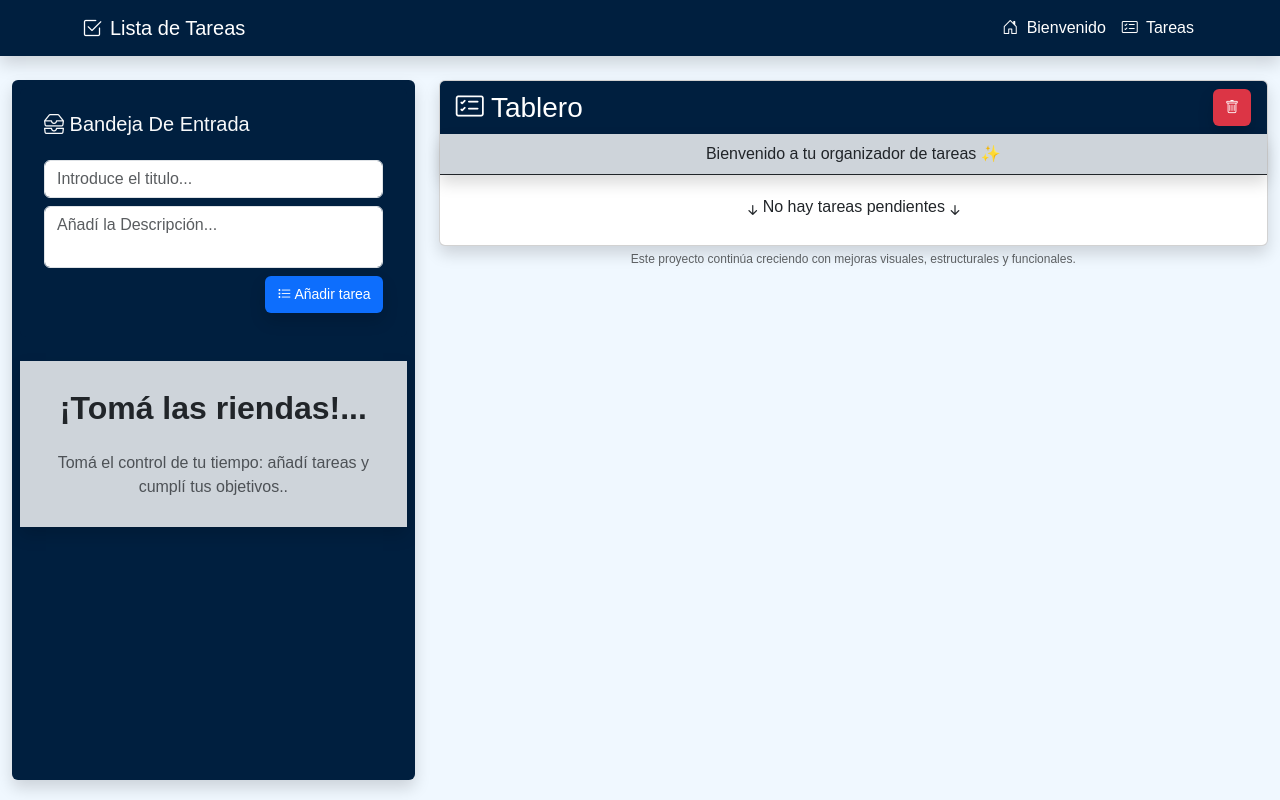
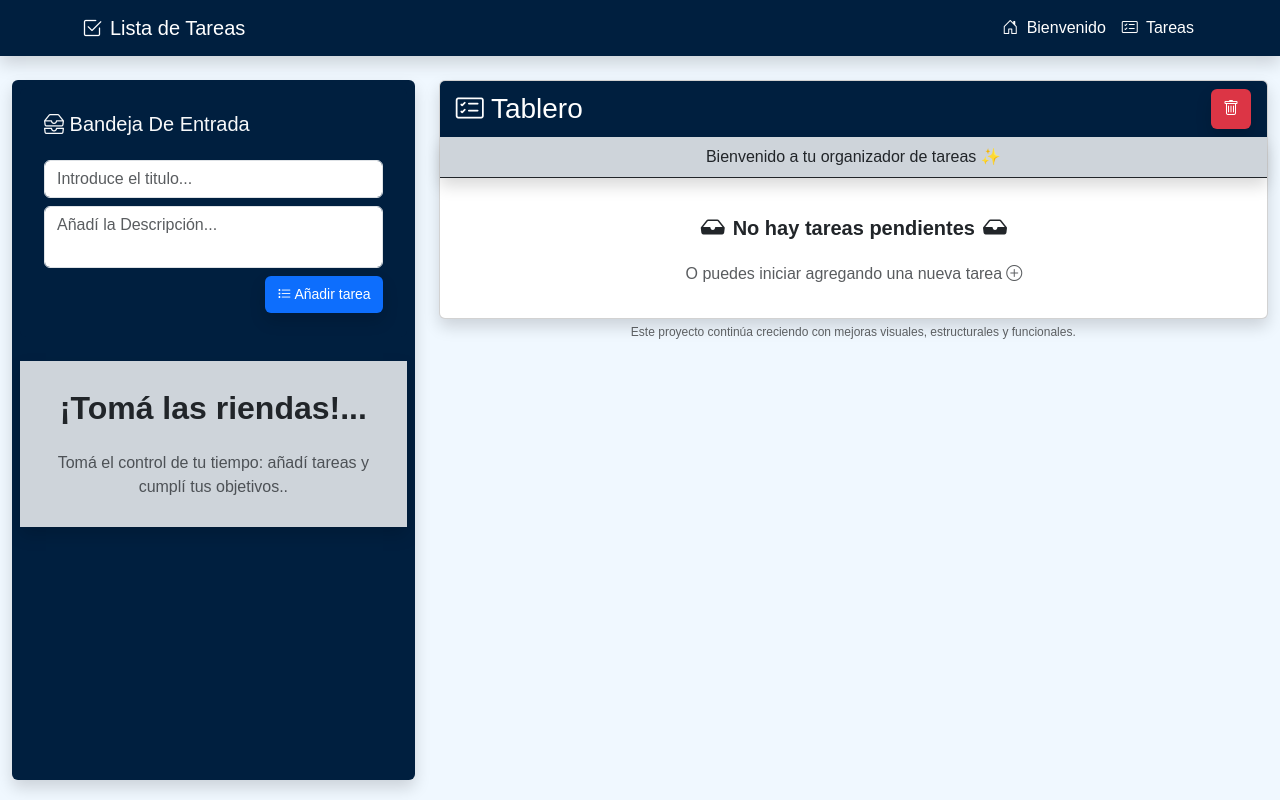
Before and after one commit to Maxii34/Tp-02-Lista-de-Tareas, a React (Vite) app: page /tareas in a window 1280 px wide. Shown: the top 800 px of the page. Built offline with nearby package versions, Linux system fonts and the light colour scheme; a web font is replaced by a local one.

Commit message:
Se arreglo la ruta del btn

```diff
--- a/src/components/Tablero.jsx
+++ b/src/components/Tablero.jsx
@@ -44,7 +44,7 @@ export const Tablero = ({
           <Button
             variant="danger"
             size="sm"
-            className="shadow"
+            className="shadow fst-italic fs-6"
             onClick={eliminarTodas}
           >
             <i className="bi bi-trash"></i>
@@ -72,11 +72,16 @@ export const Tablero = ({
               ))}
             </Row>
           ) : (
-            //Mensaje si no hay tareas
-            <span className="my-1 d-flex justify-content-center">
-              <i className="bi bi-arrow-down-short fs-5"></i> No hay tareas
-              pendientes <i className="bi bi-arrow-down-short fs-5"></i>
-            </span>
+            <div className="text-center my-3">
+              <p className="fs-5 d-flex justify-content-center align-items-center gap-2">
+                <i className="bi bi-inbox-fill fs-4"></i> <b>No hay tareas
+                pendientes</b> <i className="bi bi-inbox-fill fs-4"></i>
+              </p>
+              <p className="fs-6 text-muted">
+                O puedes iniciar agregando una nueva tarea
+                <i className="bi bi-plus-circle ms-1"></i>
+              </p>
+            </div>
           )}
         </Card.Body>
       </Card>
--- a/src/components/pages/Bienvenido.jsx
+++ b/src/components/pages/Bienvenido.jsx
@@ -51,7 +51,7 @@ export const Bienvenido = () => {
 
           <Row className="mt-5 text-center">
             <Col>
-              <Link to="/inicio">
+              <Link to="/tareas">
                 <Button variant="primary" size="lg">
                   Empezar a Gestionar
                   <i className="bi bi-arrow-right-circle ms-2"></i>
```
